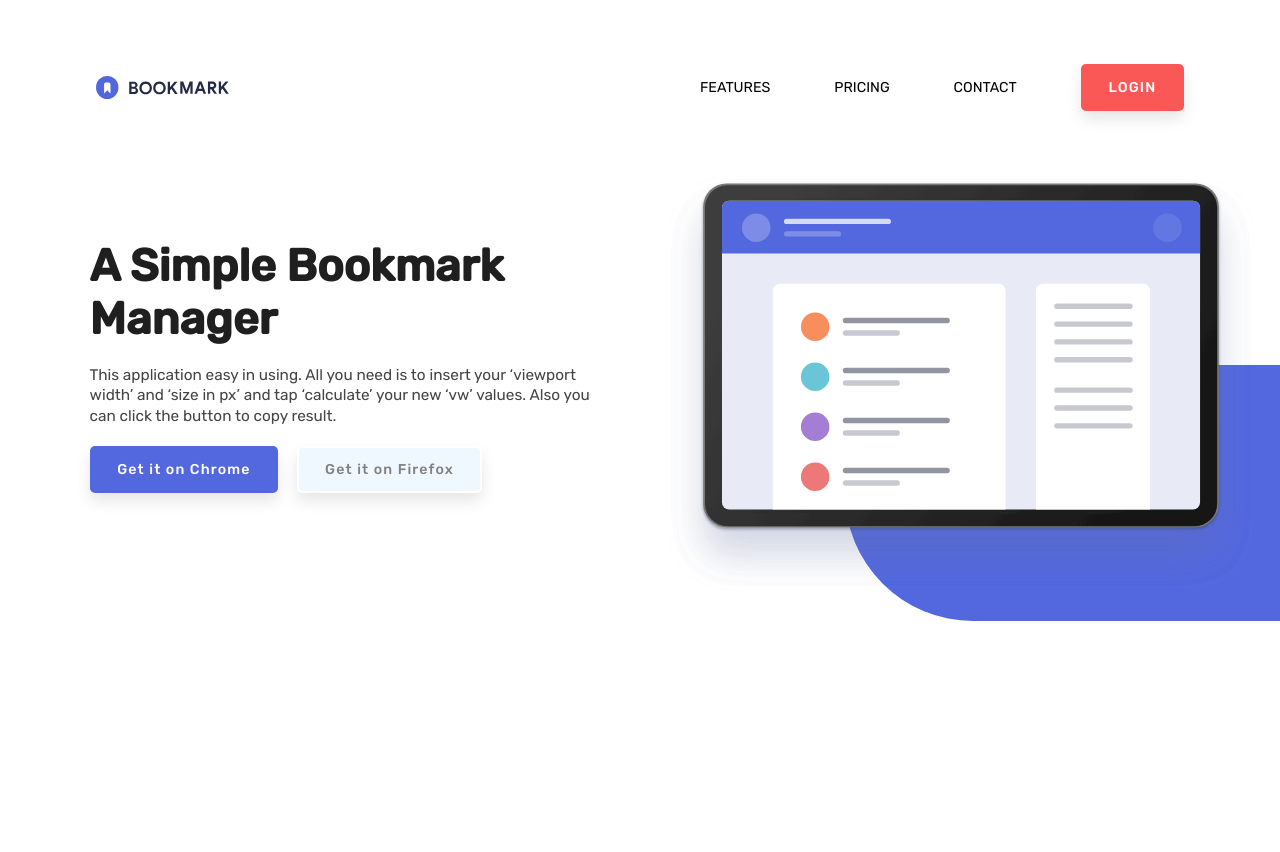
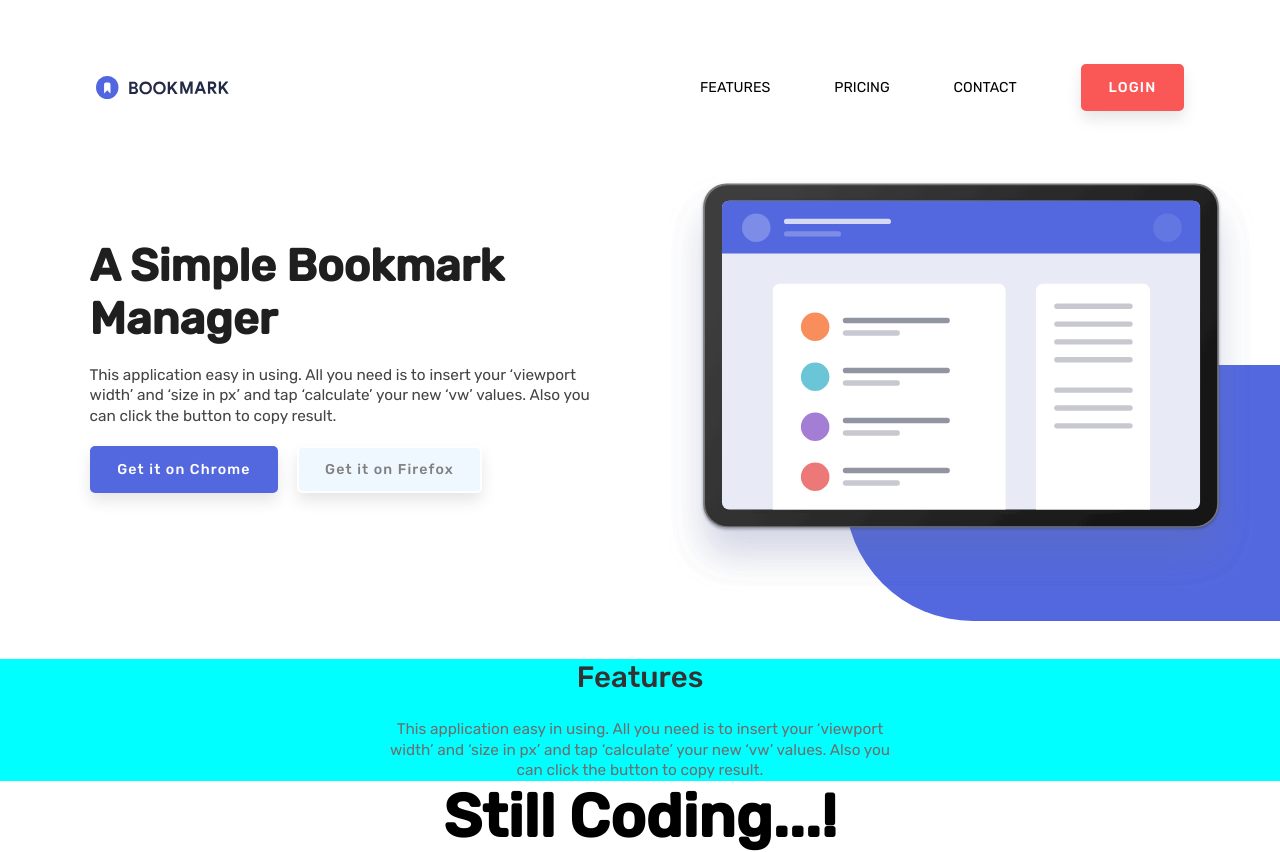
Before and after one commit to Axiean/Bookmark-landing-FM, a React (Create React App) app: page / in a window 1280 px wide. Before the commit the page ends 800 px from the top, so only its background shows below. Built offline with nearby package versions, Linux system fonts and the light colour scheme.

Commit message:
feature section initilize

```diff
--- a/src/pages/index.js
+++ b/src/pages/index.js
@@ -25,6 +25,18 @@ function Home() {
           <div id="hero_pic_bg"></div>
         </div>
       </section>
+      <section id="features">
+        <h2 id="features_title"> Features </h2>
+        <p id="features_des">
+          This application easy in using. All you need is to insert your
+          ‘viewport width’ and ‘size in px’ and tap ‘calculate’ your new ‘vw’
+          values. Also you can click the button to copy result.
+        </p>
+        <div id="features_box"></div>
+      </section>
+      <h1 style={{ fontSize: "60px", textAlign: "center" }}>
+        Still Coding...!
+      </h1>
     </div>
   );
 }
--- a/src/styles/Home.css
+++ b/src/styles/Home.css
@@ -58,3 +58,22 @@
   border-radius: 100vw 0 0 100vw;
   z-index: -1;
 }
+#features {
+  width: 100%;
+  height: fit-content;
+  background-color: aqua;
+  text-align: center;
+}
+#features #features_title {
+  font-size: 2.3vw;
+  font-weight: 500;
+  color: rgb(51, 51, 51);
+}
+#features #features_des {
+  width: 40%;
+  font-size: 1.2vw;
+  color: rgb(110, 110, 110);
+  line-height: 1.6vw;
+  margin: auto;
+  margin-top: 2vw;
+}
```
